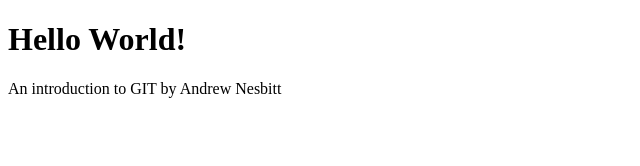
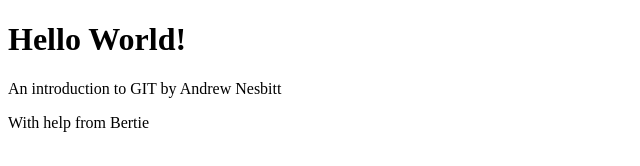
Before and after one commit to Gicela/gicela.github.io, a plain HTML site: page index.html in a window 1280 px wide. Shown: the whole page, without its empty margins (0-640 px from the left). Drawn offline with Linux system fonts and the light colour scheme.

Commit message:
Gave Bertie some credit too!

```diff
--- a/index.html
+++ b/index.html
@@ -8,6 +8,6 @@
 <body>
 <h1>Hello World!</h1>
     <p> An introduction to  GIT by Andrew Nesbitt</p>
-
+    <p> With help from Bertie </p>
 </body>
 </html>
```
